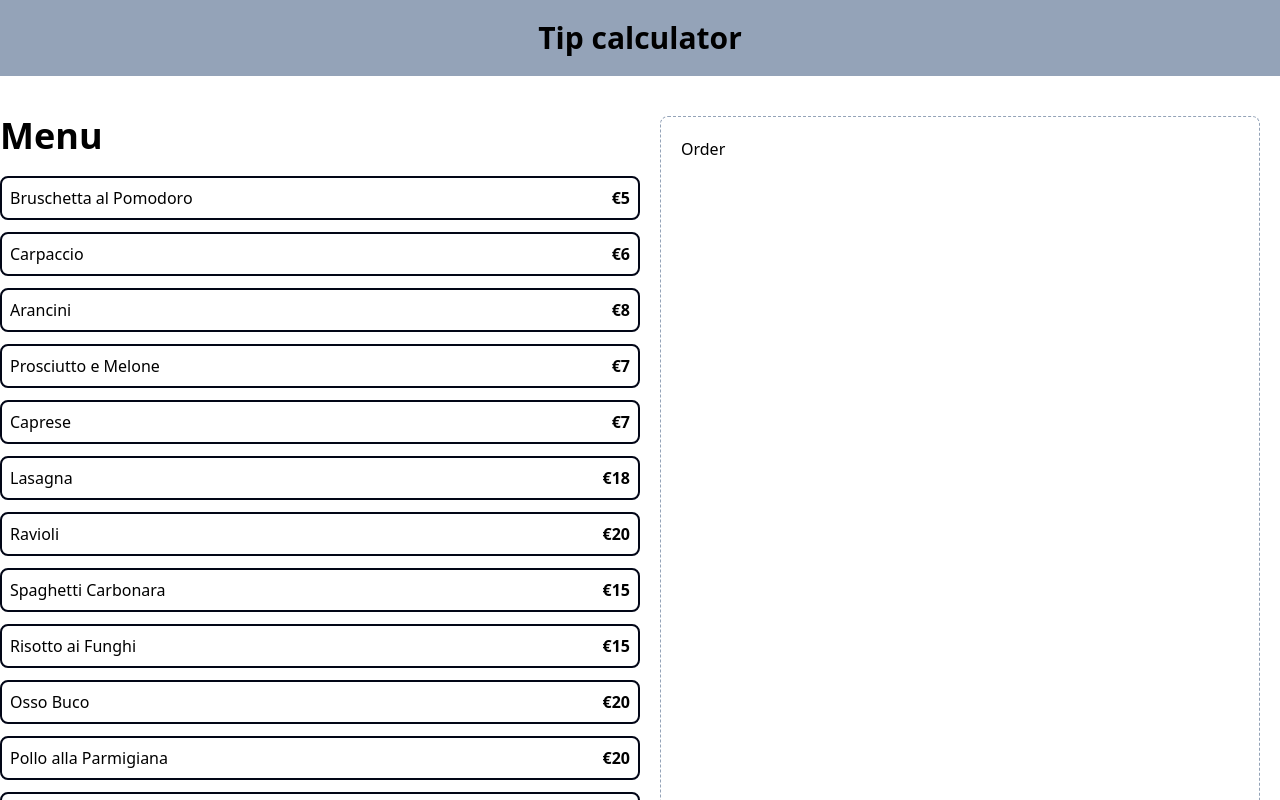
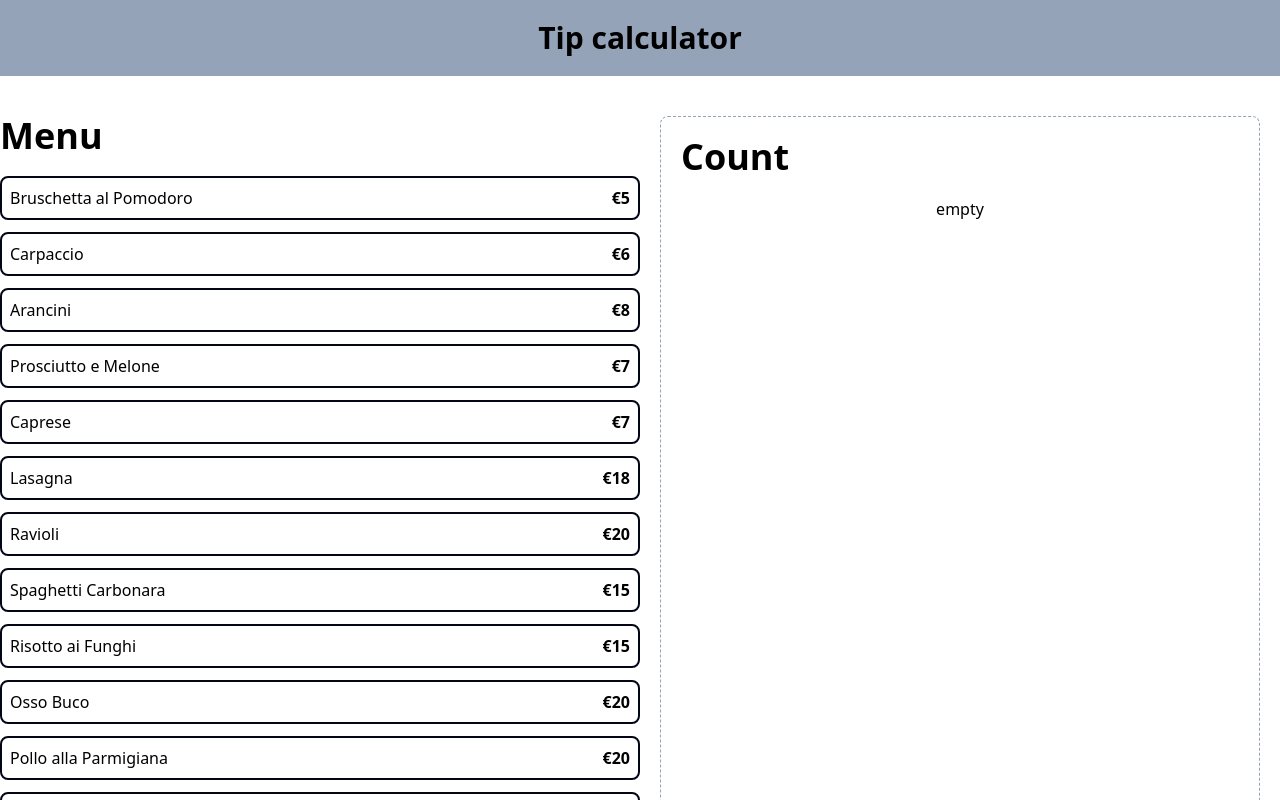
Before and after one commit to antyep/tip_calculator, a React (Vite) app: page / in a window 1280 px wide. Shown: the top 800 px of the page. Built offline with nearby package versions, Linux system fonts and the light colour scheme.

Commit message:
feat(order): add orderContents component to manage item counts from menu

```diff
--- a/src/App.tsx
+++ b/src/App.tsx
@@ -1,10 +1,12 @@
 
 import MenuItem from "./components/MenuItem"
+import OrderContents from "./components/orderContents"
 import { menuItems } from "./data/db"
 import useOrder from "./hooks/useOrder"
+
 function App() {
 
-  const { addItem } = useOrder()
+  const { order, addItem } = useOrder()
 
 
   return (
@@ -29,7 +31,8 @@ function App() {
         </div>
 
         <div className="border border-dashed border-slate-400 p-5 rounded-lg space-y-10 mx-5">
-          <h2>Order</h2>
+          < OrderContents
+            order={order}/>
         </div>
       </main>
 
--- /dev/null
+++ b/src/components/OrderContents.tsx
@@ -0,0 +1,27 @@
+import { OrderItem } from "../types"
+
+type OrderContentsProps = {
+    order: OrderItem[]
+}
+export default function orderContents({order} : OrderContentsProps) {
+  return (
+    <div>
+        <h2 className="font-black text-4xl">Count</h2>
+
+        <div className="space-y-3 mt-5">
+            {order.length === 0 ?
+            <p className="text-center">empty</p>
+            : (
+                order.map(item => (
+                    <div key={item.id}>
+                        <p>
+                            {item.name}
+                        </p>
+                    </div>
+                ))
+            )
+            }
+        </div>
+    </div>
+  )
+}
--- a/src/hooks/useOrder.ts
+++ b/src/hooks/useOrder.ts
@@ -29,11 +29,8 @@ export default function useOrder () {
         }
     }
 
-
-    console.log(order);
-
-
     return {
+        order,
         addItem
     }
 }
```
